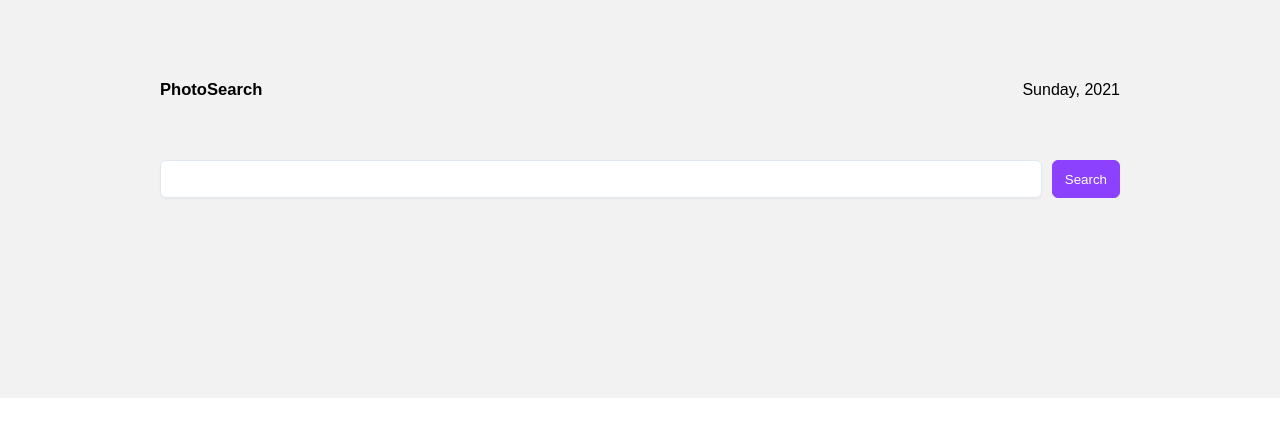
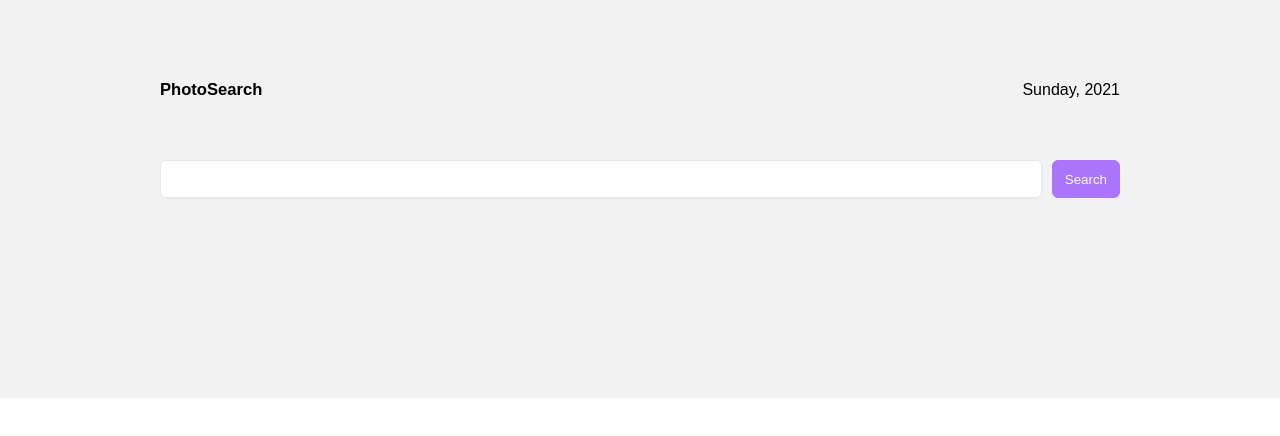
Before and after one commit to oluwatunmiisheii/unsplash-clone, a React (Create React App) app in the folder app/: page / in a window 1280 px wide. Shown: the top 436 px of the page. Built offline with nearby package versions, Linux system fonts and the light colour scheme; no server answers; a web font is replaced by a local one.

Commit message:
chore: added styling for disabled button

```diff
--- a/app/src/components/forms/search/SearchPhoto.module.scss
+++ b/app/src/components/forms/search/SearchPhoto.module.scss
@@ -33,5 +33,10 @@
     border-radius: .375rem;
     transition: all ease-in-out;
     color: #fff;
+    cursor: pointer;
+    &:disabled {
+      cursor: not-allowed;
+      opacity: .7;
+    }
   }
 }
```
